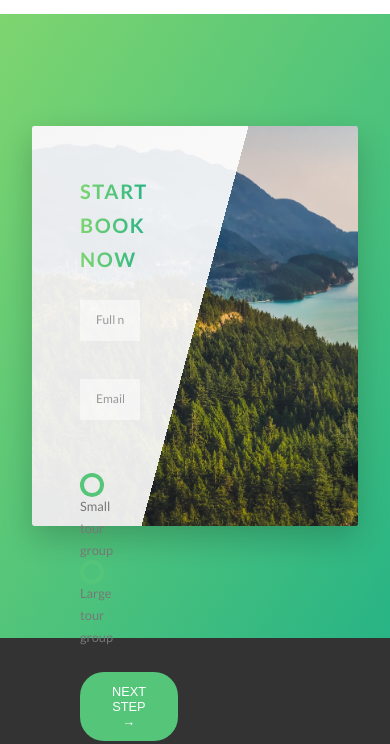
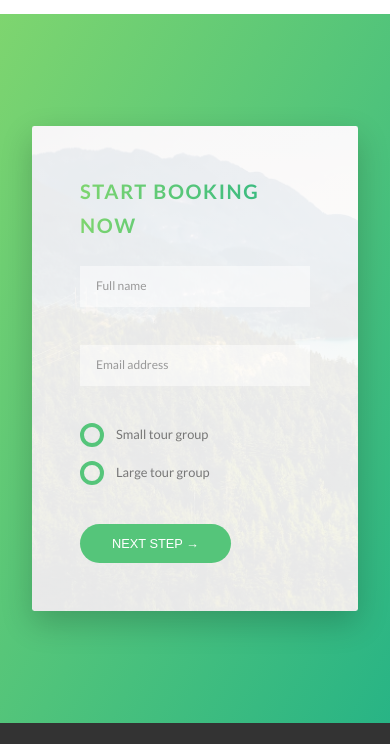
Before and after one commit to Armin-Fullstack/Natours, a website: page index.html in a window 390 px wide. Shown: the part 6110-6854 px from the top of the page. Drawn offline with Linux system fonts and the light colour scheme; grey boxes are pictures that could not be loaded.

Commit message:
feat: Responsive book section

```diff
--- a/sass/components/_form.scss
+++ b/sass/components/_form.scss
@@ -13,6 +13,9 @@
     width: 90%;
     color: inherit;
     transition: all 0.5s;
+    @include respond(phone) {
+      width: 100%;
+    }
     &:focus {
       outline: none;
       box-shadow: 0 1rem 2rem rgba($black-color, .1);
@@ -40,6 +43,10 @@
   &__radio-group {
     display: inline-block;
     width: 49%;
+    @include respond(phone) {
+      width: 100%;
+      margin-bottom: 2rem;
+    }
   }
   &__radio-label {
     font-size: $default-font-size;
--- a/sass/pages/_home.scss
+++ b/sass/pages/_home.scss
@@ -63,12 +63,25 @@
 
 .book {
   background-image: linear-gradient(105deg, rgba($white-color, 0.9) 0% , rgba($white-color, 0.9) 50%, transparent 50%) ,url(../../img/nat-10.jpg);
-  background-size: cover;
-  height: 50rem;
+  background-size: 100%;
   border-radius: 0.3rem;
   box-shadow: 0 1.5rem 4rem rgba($black-color, 0.2);
+  @include respond(tab-land) {
+    background-image: linear-gradient(105deg, rgba($white-color, 0.9) 0% , rgba($white-color, 0.9) 65%, transparent 65%) ,url(../../img/nat-10.jpg);
+    background-size: cover;
+  }
+  @include respond(tab-port) {
+    background-image: linear-gradient(105deg, rgba($white-color, 0.9) 0% , rgba($white-color, 0.9) 100%) ,url(../../img/nat-10.jpg);
+    background-size: cover;
+  }
   &__form {
     width: 50%;
     padding: 6rem;
+    @include respond(tab-land) {
+      width: 65%;
+    }
+    @include respond(tab-port) {
+      width: 100%;
+    }
   }
 }
```
Also changed, not shown: css/style.css, 1 other file.
